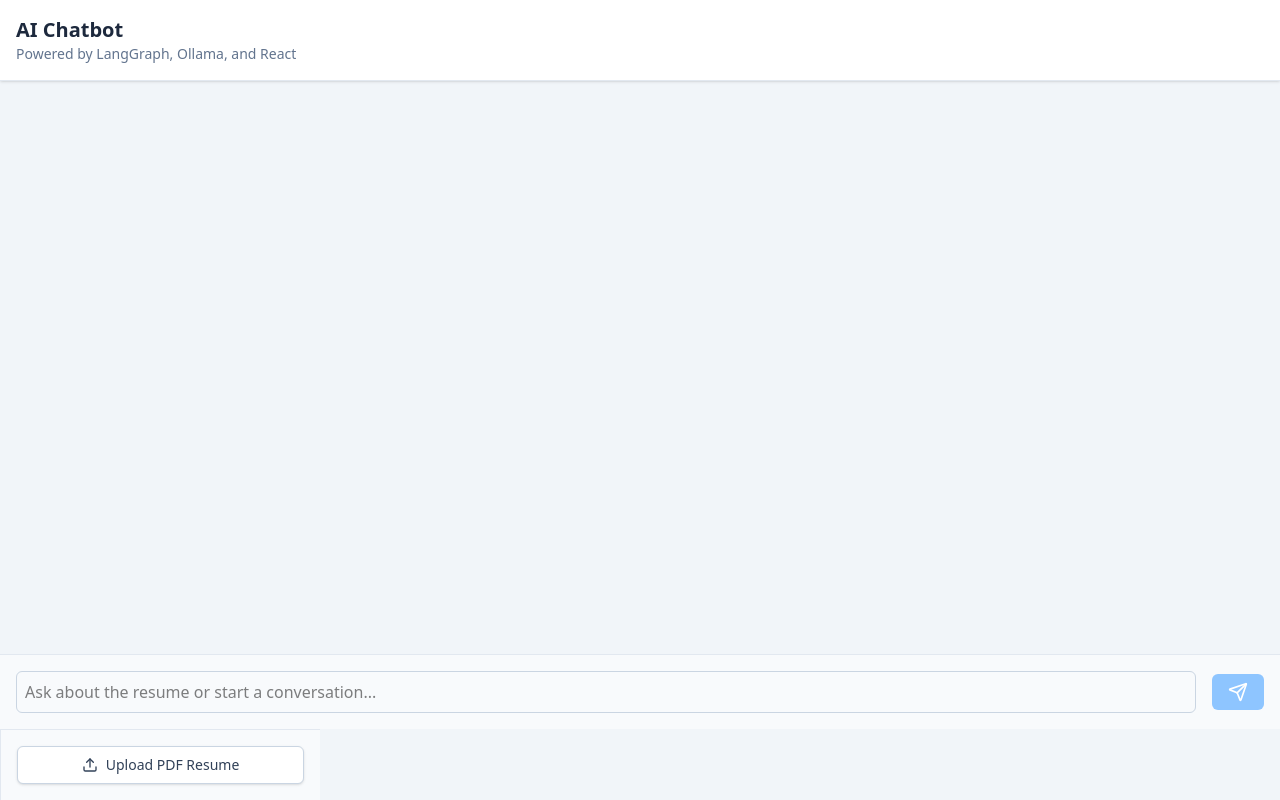
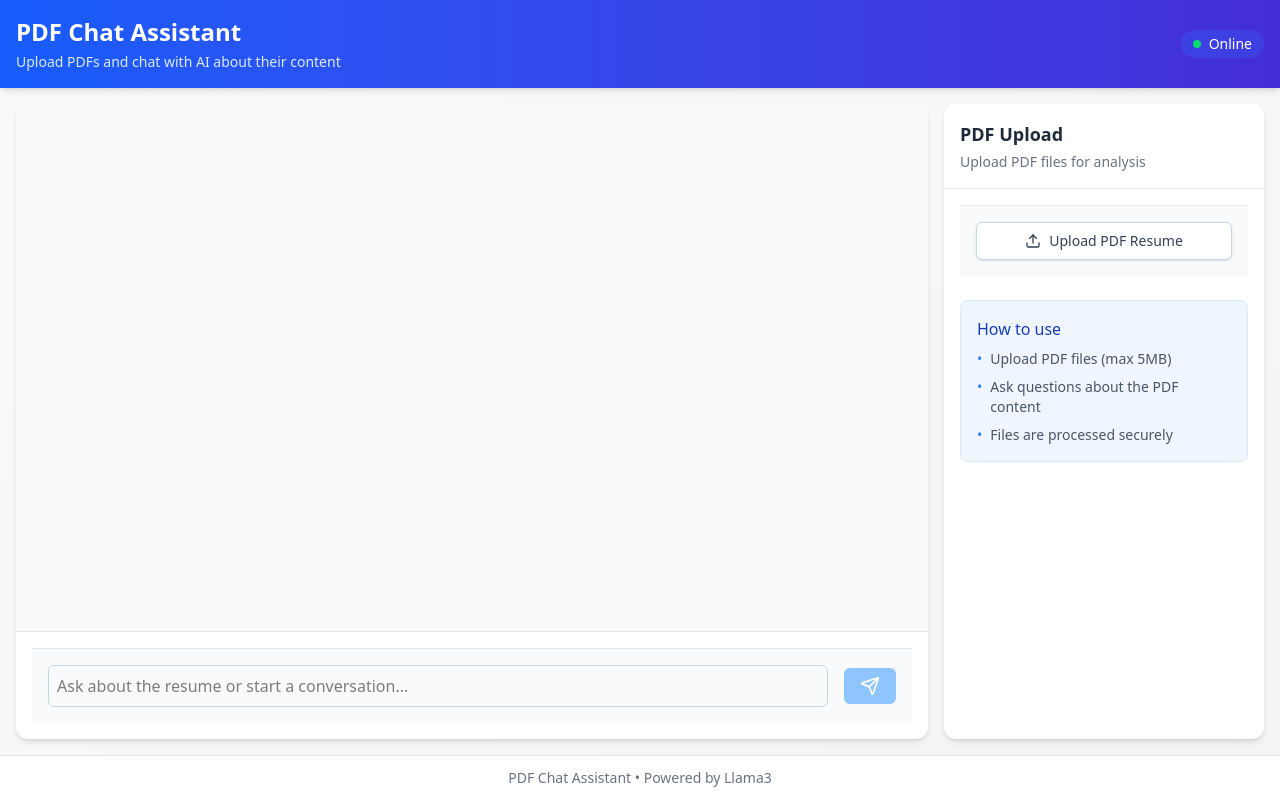
Before and after one commit to rejisterjack/chatapp, a React (Vite) app in the folder client/: page / in a window 1280 px wide. Built offline with nearby package versions, Linux system fonts and the light colour scheme.

Commit message:
feat: ui modification

```diff
--- a/client/package.json
+++ b/client/package.json
@@ -14,6 +14,8 @@
     "lucide-react": "^0.518.0",
     "react": "^19.1.0",
     "react-dom": "^19.1.0",
+    "react-markdown": "^10.1.0",
+    "remark-gfm": "^4.0.1",
     "swr": "^2.3.3",
     "tailwindcss": "^4.1.10",
     "uuid": "^11.1.0"
--- a/client/src/App.tsx
+++ b/client/src/App.tsx
@@ -1,10 +1,11 @@
-import { useState, useEffect } from 'react'
+import { useState } from 'react'
 import { v4 as uuidv4 } from 'uuid'
 import { Chat } from './components/Chat'
 import { ChatInput } from './components/ChatInput'
 import { FileUpload } from './components/FileUpload'
 import { useChat } from './hooks/useChat'
 import { useUpload } from './hooks/useUpload'
+import { Toast } from './components/Toast'
 
 export interface Message {
   id: string
@@ -15,35 +16,34 @@ export interface Message {
 export interface UploadedFile {
   name: string
   status: 'idle' | 'uploading' | 'success' | 'error'
+  error?: string
 }
 
 function App() {
   const [messages, setMessages] = useState<Message[]>([])
-  const [conversationId, setConversationId] = useState<string>('')
   const [uploadedFile, setUploadedFile] = useState<UploadedFile | null>(null)
+  const [toast, setToast] = useState<{
+    message: string
+    type: 'success' | 'error'
+  } | null>(null)
 
-  useEffect(() => {
-    setConversationId(uuidv4())
-  }, [])
+  const { sendMessage, isResponding } = useChat()
+  const { uploadFile, isUploading } = useUpload()
+  const conversationId = uuidv4()
 
-  const { sendMessage, isResponding, chatError } = useChat()
-  const { uploadFile, isUploading, uploadError } = useUpload()
-
-  useEffect(() => {
-    if (chatError) alert(`Chat Error: ${chatError.message}`)
-  }, [chatError])
-
-  useEffect(() => {
-    if (uploadError) {
-      alert(`Upload Error: ${uploadError.message}`)
-      if (uploadedFile) {
-        setUploadedFile({ ...uploadedFile, status: 'error' })
+  const showToast = (message: string, type: 'success' | 'error') => {
+    setToast({ message, type })
+    setTimeout(() => setToast(null), 3000)
   }
-    }
-  }, [uploadError, uploadedFile])
 
   const handleSendMessage = async (input: string) => {
-    const userMessage: Message = { id: uuidv4(), role: 'user', content: input }
+    if (!input.trim()) return
+
+    const userMessage: Message = {
+      id: uuidv4(),
+      role: 'user',
+      content: input,
+    }
     setMessages((prev) => [...prev, userMessage])
 
     try {
@@ -54,53 +54,139 @@ function App() {
         content: response.response,
       }
       setMessages((prev) => [...prev, aiMessage])
-    } catch (e) {
-      console.error(e)
+    } catch (error) {
+      console.error('Chat error:', error)
       const errorMessage: Message = {
         id: uuidv4(),
         role: 'assistant',
-        content: 'Sorry, I ran into an error. Please try again.',
+        content: 'Sorry, I encountered an issue. Could you please try again?',
       }
       setMessages((prev) => [...prev, errorMessage])
+      showToast('Failed to send message. Please try again.', 'error')
     }
   }
 
   const handleFileUpload = async (file: File) => {
+    if (file.type !== 'application/pdf') {
+      setUploadedFile({
+        name: file.name,
+        status: 'error',
+        error: 'Only PDF files are supported',
+      })
+      showToast('Only PDF files are supported', 'error')
+      return
+    }
+
+    if (file.size > 5 * 1024 * 1024) {
+      setUploadedFile({
+        name: file.name,
+        status: 'error',
+        error: 'File size exceeds 5MB limit',
+      })
+      showToast('File size exceeds 5MB limit', 'error')
+      return
+    }
+
     setUploadedFile({ name: file.name, status: 'uploading' })
+
     try {
       await uploadFile(file)
       setUploadedFile({ name: file.name, status: 'success' })
-    } catch (e) {
-      console.error(e)
+      showToast('File uploaded successfully!', 'success')
+    } catch (error) {
+      console.error('Upload error:', error)
+      setUploadedFile({
+        name: file.name,
+        status: 'error',
+        error: 'Failed to upload file',
+      })
+      showToast('Failed to upload file', 'error')
     }
   }
 
   return (
-    <div className='flex flex-col h-screen bg-slate-100'>
-      <header className='p-4 border-b border-slate-200 bg-white shadow-sm'>
-        <h1 className='text-xl font-bold text-slate-800'>AI Chatbot</h1>
-        <p className='text-sm text-slate-500'>
-          Powered by LangGraph, Ollama, and React
+    <div className='flex flex-col h-screen bg-gradient-to-br from-gray-50 to-gray-100'>
+      {toast && (
+        <Toast
+          message={toast.message}
+          type={toast.type}
+          onClose={() => setToast(null)}
+        />
+      )}
+
+      <header className='p-4 bg-gradient-to-r from-blue-600 to-indigo-700 text-white shadow-md'>
+        <div className='max-w-7xl mx-auto flex justify-between items-center'>
+          <div>
+            <h1 className='text-2xl font-bold'>PDF Chat Assistant</h1>
+            <p className='text-blue-100 text-sm mt-1'>
+              Upload PDFs and chat with AI about their content
             </p>
+          </div>
+          <div className='flex items-center space-x-3'>
+            <div className='flex items-center bg-blue-500/20 px-3 py-1 rounded-full'>
+              <div className='w-2 h-2 bg-green-400 rounded-full mr-2'></div>
+              <span className='text-sm'>Online</span>
+            </div>
+          </div>
+        </div>
       </header>
 
-      <main className='flex-1 flex flex-col overflow-hidden'>
-        <div className='flex-1 flex flex-col overflow-hidden'>
+      <main className='flex-1 flex flex-col md:flex-row overflow-hidden max-w-7xl mx-auto w-full p-4 gap-4'>
+        <div className='flex-1 flex flex-col bg-white rounded-xl shadow-md overflow-hidden md:h-full'>
+          <div className='flex-1 overflow-auto p-4 bg-gray-50'>
             <Chat messages={messages} isResponding={isResponding} />
+          </div>
+
+          <div className='border-t border-gray-200 p-4'>
             <ChatInput
               onSendMessage={handleSendMessage}
               isResponding={isResponding}
             />
           </div>
+        </div>
 
-        <aside className='w-full md:w-80 border-t md:border-t-0 md:border-l border-slate-200 bg-white'>
+        <div className='w-full md:w-80 flex flex-col bg-white rounded-xl shadow-md overflow-hidden h-full'>
+          <div className='p-4 border-b border-gray-200'>
+            <h2 className='text-lg font-semibold text-gray-800'>PDF Upload</h2>
+            <p className='text-sm text-gray-500 mt-1'>
+              Upload PDF files for analysis
+            </p>
+          </div>
+
+          <div className='flex-1 p-4 overflow-auto flex flex-col'>
             <FileUpload
               uploadedFile={uploadedFile}
               handleFileUpload={handleFileUpload}
               isUploading={isUploading}
+              allowedTypes={['application/pdf']}
             />
-        </aside>
+
+            <div className='mt-6 p-4 bg-blue-50 rounded-lg border border-blue-100'>
+              <h3 className='font-medium text-blue-800 mb-2'>How to use</h3>
+              <ul className='text-sm text-gray-600 space-y-2'>
+                <li className='flex items-start'>
+                  <span className='text-blue-500 mr-2'>•</span>
+                  <span>Upload PDF files (max 5MB)</span>
+                </li>
+                <li className='flex items-start'>
+                  <span className='text-blue-500 mr-2'>•</span>
+                  <span>Ask questions about the PDF content</span>
+                </li>
+                <li className='flex items-start'>
+                  <span className='text-blue-500 mr-2'>•</span>
+                  <span>Files are processed securely</span>
+                </li>
+              </ul>
+            </div>
+          </div>
+        </div>
       </main>
+
+      <footer className='py-3 px-4 text-center text-sm text-gray-500 bg-white border-t border-gray-200'>
+        <div className='max-w-7xl mx-auto'>
+          PDF Chat Assistant • Powered by Llama3
+        </div>
+      </footer>
     </div>
   )
 }
--- a/client/src/components/FileUpload.tsx
+++ b/client/src/components/FileUpload.tsx
@@ -12,12 +12,14 @@ interface Props {
   uploadedFile: UploadedFile | null
   handleFileUpload: (file: File) => void
   isUploading: boolean
+  allowedTypes?: string[]
 }
 
 export function FileUpload({
   uploadedFile,
   handleFileUpload,
   isUploading,
+  allowedTypes = ['application/pdf'],
 }: Props) {
   const fileInputRef = useRef<HTMLInputElement>(null)
 
@@ -44,7 +46,7 @@ export function FileUpload({
         ref={fileInputRef}
         onChange={onFileChange}
         className='hidden'
-        accept='.pdf'
+        accept={allowedTypes?.join(',')}
       />
       <button
         onClick={() => fileInputRef.current?.click()}
--- /dev/null
+++ b/client/src/components/Toast.tsx
@@ -0,0 +1,33 @@
+import React from 'react'
+
+interface ToastProps {
+  message: string
+  type: 'success' | 'error'
+  onClose: () => void
+}
+
+export const Toast: React.FC<ToastProps> = ({ message, type, onClose }) => {
+  const bgColor = type === 'success' ? 'bg-green-500' : 'bg-red-500'
+
+  return (
+    <div className='fixed top-4 right-4 z-50 animate-fadeIn'>
+      <div
+        className={`${bgColor} text-white px-4 py-3 rounded-lg shadow-lg flex items-center`}
+      >
+        <span className='mr-3'>{message}</span>
+        <button
+          onClick={onClose}
+          className='text-white hover:text-gray-100 focus:outline-none'
+        >
+          <svg className='h-5 w-5' fill='currentColor' viewBox='0 0 20 20'>
+            <path
+              fillRule='evenodd'
+              d='M4.293 4.293a1 1 0 011.414 0L10 8.586l4.293-4.293a1 1 0 111.414 1.414L11.414 10l4.293 4.293a1 1 0 01-1.414 1.414L10 11.414l-4.293 4.293a1 1 0 01-1.414-1.414L8.586 10 4.293 5.707a1 1 0 010-1.414z'
+              clipRule='evenodd'
+            />
+          </svg>
+        </button>
+      </div>
+    </div>
+  )
+}
```
Also changed, not shown: client/src/components/ChatMessage.tsx (+23 -14 lines), 1 other file (tests, documents, lock files or other folders). Lines whose indentation alone changed are shown as unchanged.
